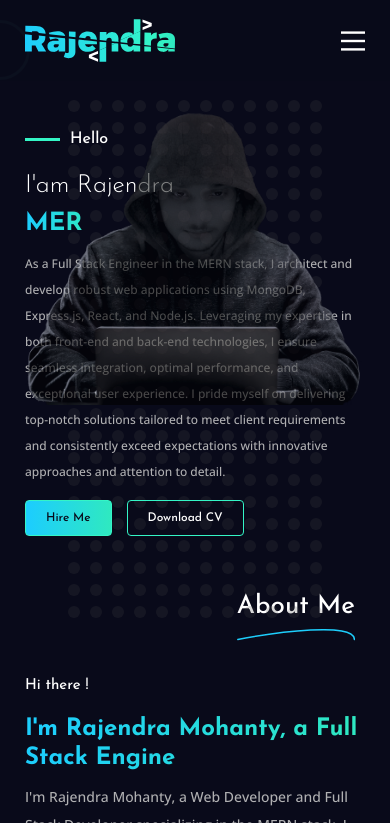
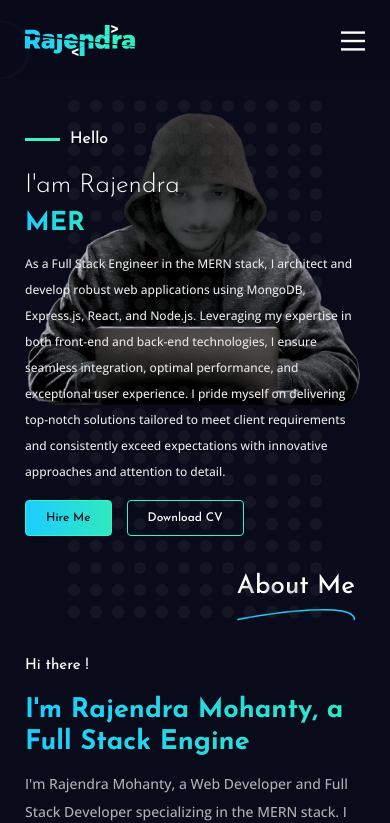
Before and after one commit to raju845684/rajendra, a React (Create React App) app: page / in a window 390 px wide. Shown: the top 823 px of the page. Built offline with nearby package versions, Linux system fonts and the light colour scheme.

Commit message:
Update responsive

```diff
--- a/src/scss/responsive.css
+++ b/src/scss/responsive.css
@@ -75,7 +75,7 @@
     top: -350px;
   }
   .rm-main-slider .rm-content .rm-info h1 {
-    font-size: 25px;
+    font-size: 26px;
     line-height: 38px;
     margin-bottom: 8px;
   }
@@ -171,20 +171,20 @@
     position: relative;
     right: auto;
     top: -45px;
-    opacity: 0.6;
+    z-index: -1;
   }
   .rm-main-slider {
     padding: 155px 0px 25px 0px;
   }
   .rm-aboutme {
     padding: 15px 0px;
-    padding-top: 30px;
+    padding-top: 10px;
   }
   .rm-global-heading {
     margin-bottom: 55px;
   }
   .rm-services {
-    padding: 55px 0px;
+    padding: 35px 0px;
   }
   .rm-global-view_all h6 {
     padding-bottom: 17px;
@@ -233,4 +233,19 @@
   .rm-client-logo ul li a img {
     width: 80%;
   }
+  .rm-main-slider .rm-content .rm-info p {
+    color: #e7e7e7;
+  }
+  .rm-header .rm-header-col .rm-logo a svg {
+    width: 110px;
+  }
+  .rm-testimonial .testimonial-content::after {
+    display: none;
+  }
+  .rm-aboutme .rm-content h5 {
+    font-size: 27px;
+  }
+  /* .rm-header,.rm-main-slider,.rm-aboutme,.rm-services, .rm-work,.rm-testimonial,.rm-client-logo,.rm-contactus,.rm-footer {
+    display: none;
+  } */
 }
--- a/src/scss/style.css
+++ b/src/scss/style.css
@@ -1034,6 +1034,13 @@ a {
   border-bottom: 2px solid #a9a9a9;
   border-radius: 0;
   margin-bottom: 20px;
+  color: #ffffff;
+}
+
+.rm-contactus form .form-control:focus {
+  outline: none;
+  -webkit-box-shadow: none;
+          box-shadow: none;
 }
 
 .rm-contactus form .rm-bg {
@@ -1126,4 +1133,24 @@ a {
   -webkit-transform: translate(-50%, -50%);
           transform: translate(-50%, -50%);
 }
+
+input::-webkit-input-placeholder {
+  color: #ffffff;
+}
+
+input:-ms-input-placeholder {
+  color: #ffffff;
+}
+
+input::-ms-input-placeholder {
+  color: #ffffff;
+}
+
+input::placeholder {
+  color: #ffffff;
+}
+
+input::-ms-input-placeholder {
+  color: #ffffff;
+}
 /*# sourceMappingURL=style.css.map */
```
Also changed, not shown: src/scss/style.scss (+13 -0 lines), 1 other file (tests, documents, lock files or other folders).
